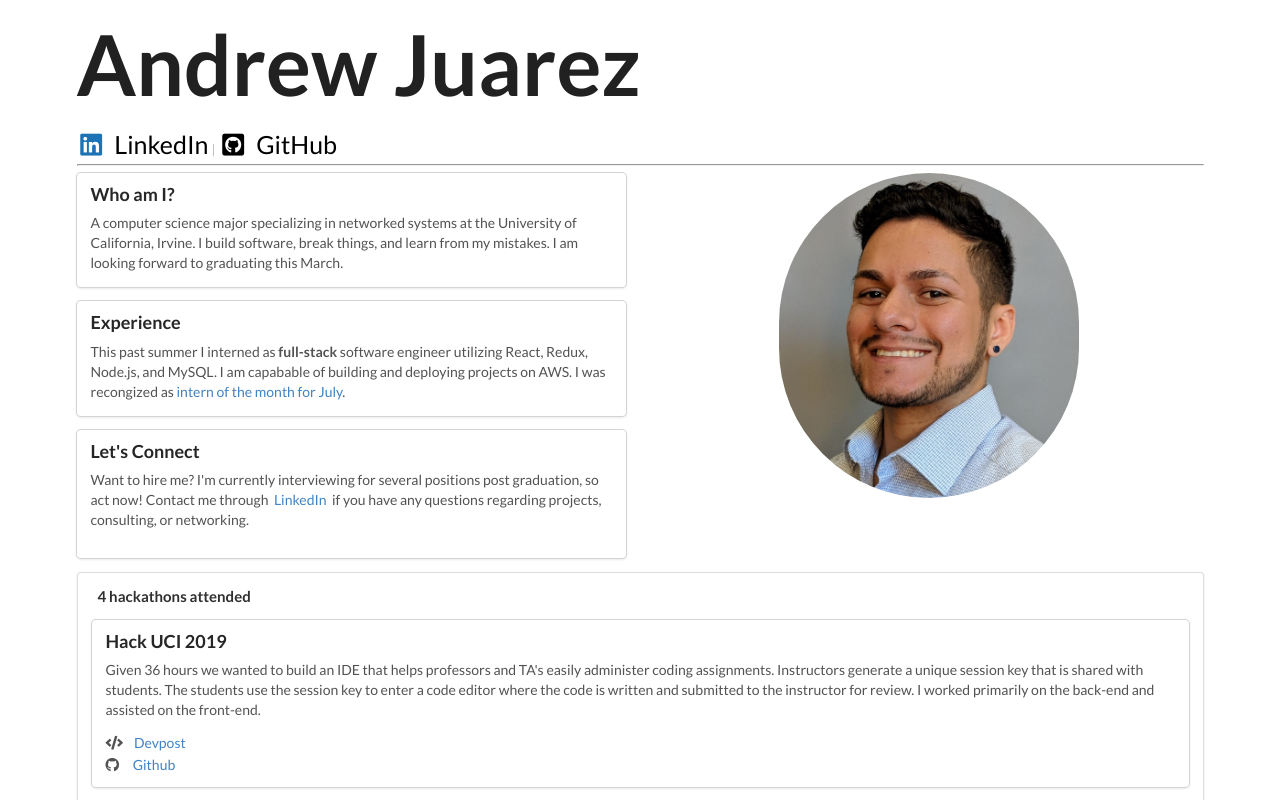
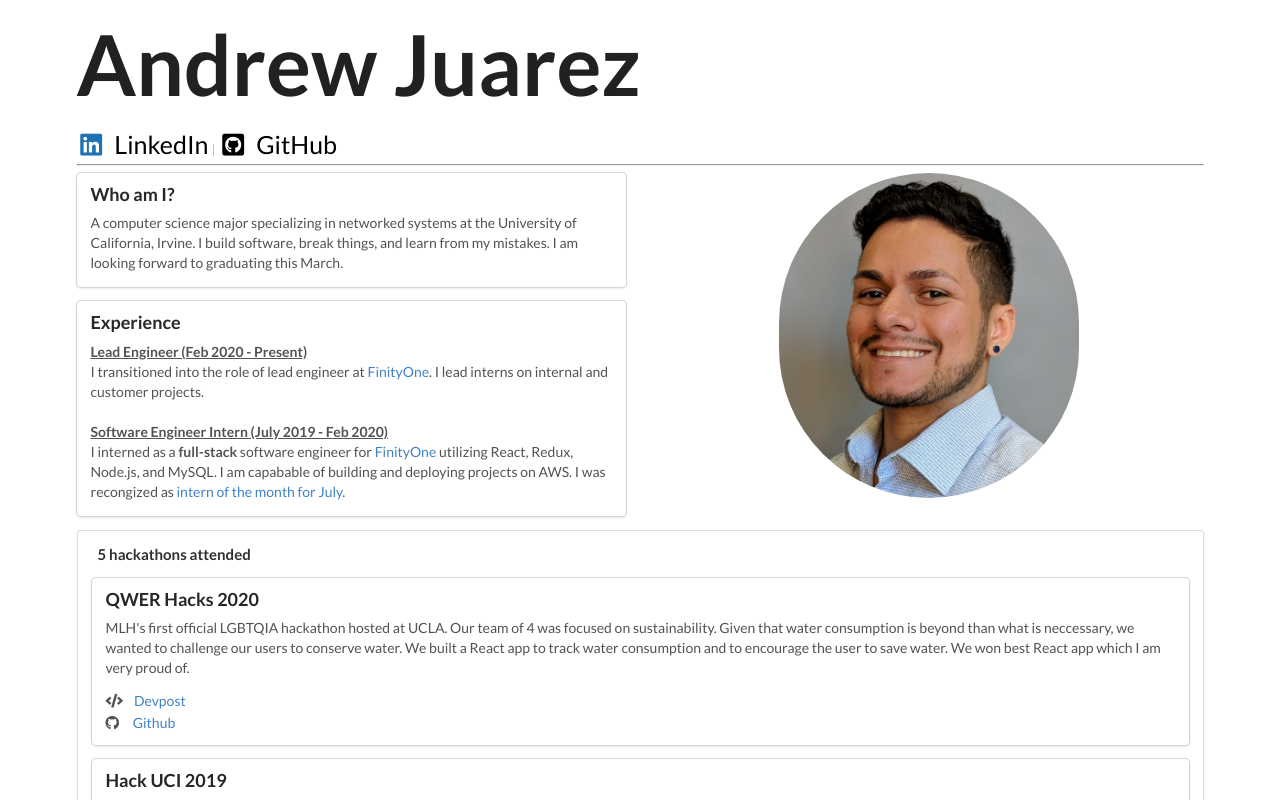
Before and after one commit to andrewjuarez/personalwebsite, a React (Create React App) app: page / in a window 1280 px wide. Shown: the top 800 px of the page. Built offline with nearby package versions, Linux system fonts and the light colour scheme.

Commit message:
Updated experience and added QWER hacks

```diff
--- a/src/components/ExperienceCard.js
+++ b/src/components/ExperienceCard.js
@@ -6,7 +6,15 @@ const ExperienceCard = () => {
             <div className="content">
                 <div className="header">Experience</div>
                 <div className="description">
-                    This past summer I interned as <strong>full-stack</strong> software engineer utilizing React, Redux, Node.js, and MySQL. I am capabable of building
+                    <strong style={{textDecoration: 'underline'}}>Lead Engineer (Feb 2020 - Present)</strong>
+                    <br />
+                    I transitioned into the role of lead engineer at <a href="finityone.com">FinityOne</a>. I lead interns on internal and customer projects.
+
+                    <br />
+                    <br />
+                    <strong style={{textDecoration: 'underline'}}>Software Engineer Intern (July 2019 - Feb 2020)</strong>
+                    <br />
+                    I interned as a <strong>full-stack</strong> software engineer for <a href="finityone.com">FinityOne</a> utilizing React, Redux, Node.js, and MySQL. I am capabable of building
                     and deploying projects on AWS. I was recongized as <a href='https://www.linkedin.com/posts/finityone_finityone-internofthemonth-july2019-activity-6564983047542886400-lKf-'>intern of the month for July</a>.
                 </div>
             </div>
--- a/src/components/HackathonsList.js
+++ b/src/components/HackathonsList.js
@@ -7,6 +7,15 @@ class HackathonsList extends React.Component {
     state = {
         count: 0,
         hackathons: [
+            {
+                name: "QWER Hacks 2020",
+                description: `MLH's first official LGBTQIA hackathon hosted at UCLA. Our team of 4 was
+                focused on sustainability. Given that water consumption is beyond than what is neccessary,
+                we wanted to challenge our users to conserve water. We built a React app to track water consumption
+                and to encourage the user to save water. We won best React app which I am very proud of.`,
+                github: "https://github.com/Dvnc94/Waterly",
+                devpost: "https://devpost.com/software/waterly"
+            },
             {
                 name: "Hack UCI 2019",
                 description: `Given 36 hours we wanted to build an IDE that helps
@@ -52,9 +61,10 @@ class HackathonsList extends React.Component {
     };
 
     renderList = () => {
-        return this.state.hackathons.map((hackathon) => {
+        return this.state.hackathons.map((hackathon, index) => {
             return (
                 <Hackathon
+                    key={index}
                     name={hackathon.name}
                     description={hackathon.description}
                     github={hackathon.github}
--- a/src/components/HomePage.js
+++ b/src/components/HomePage.js
@@ -3,7 +3,6 @@ import headshot from './headshot-cropped.jpg';
 import NameCard from './NameCard';
 import IntroCard from './IntroCard';
 import ExperienceCard from './ExperienceCard';
-import ContactCard from './ContactCard';
 import HackathonsList from './HackathonsList';
 import Footer from './Footer';
 
@@ -23,7 +22,6 @@ class HomePage extends React.Component {
 
                             <IntroCard />
                             <ExperienceCard />
-                            <ContactCard />
                     </div>
                     <div className="column">
                         <img className="centered headshot ui medium circular image" src={headshot} alt='Andrew' />
```
